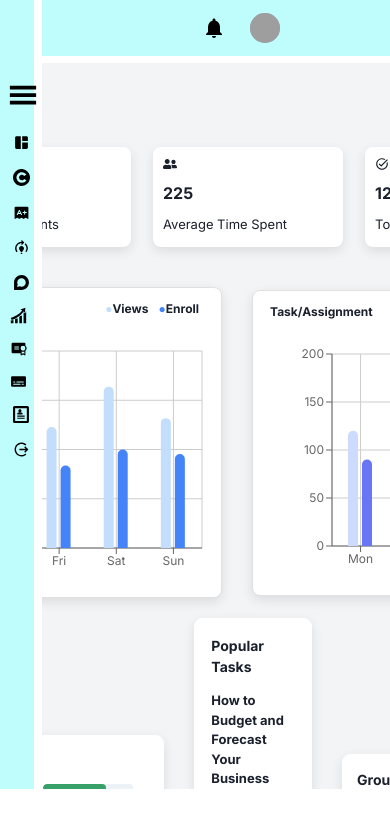
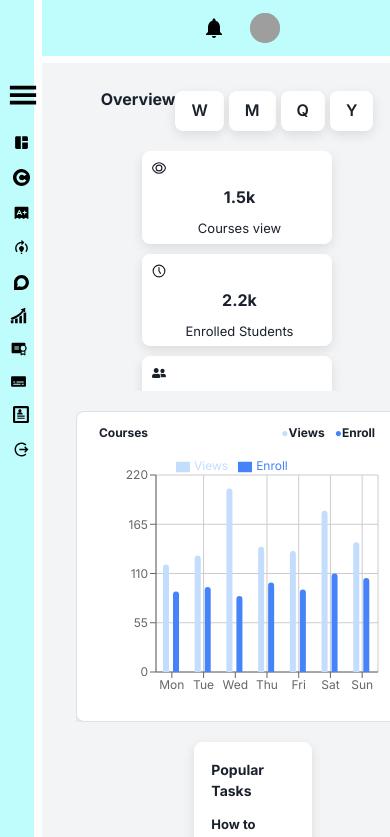
Before and after one commit to AnandM2803/E-Learning-Next-ChakraUI, a Next.js app: page /dashboard_admin in a window 390 px wide. Shown: the top 837 px of the page. Built offline with nearby package versions, Linux system fonts and the light colour scheme; grey boxes are pictures that could not be loaded.

Commit message:
admin media query

```diff
--- a/src/app/components/AdminCourseChart.js
+++ b/src/app/components/AdminCourseChart.js
@@ -1,5 +1,5 @@
 import React from "react";
-import { Grid, Text, Box, Flex } from "@chakra-ui/react";
+import { Grid, Text, Box, Flex, useMediaQuery } from "@chakra-ui/react";
 import {
   BarChart,
   Bar,
@@ -22,6 +22,8 @@ const data = [
 ];
 
 const AdminCourseChart = () => {
+  const [isMobile] = useMediaQuery("(max-width: 500px)");
+
   const maxHeight = Math.max(
     ...data.map((entry) => entry.Views),
     ...data.map((entry) => entry.Enroll)
@@ -36,8 +38,7 @@ const AdminCourseChart = () => {
       gap={2}
       padding={3}
       border="1px solid #e0e0e0"
-      width="500px"
-    >
+      width={isMobile ? "100%" : "500px"}>
       <Flex justifyContent="space-between" alignItems="center" paddingX="10px">
         <Text fontSize="12px" fontWeight="bold">
           Courses
@@ -62,14 +63,14 @@ const AdminCourseChart = () => {
             <Bar
               dataKey="Views"
               fill="#C3DDFD"
-              barSize={10}
+              barSize={isMobile ? 6 : 10}
               name="Views"
               radius={[10, 10, 0, 0]}
             />
             <Bar
               dataKey="Enroll"
               fill="#4483F8"
-              barSize={10}
+              barSize={isMobile ? 6 : 10}
               name="Enroll"
               radius={[10, 10, 0, 0]}
             />
--- a/src/app/components/AdminTopCard.js
+++ b/src/app/components/AdminTopCard.js
@@ -1,10 +1,8 @@
-"use client";
-import { Box, Text, Button } from "@chakra-ui/react";
+import { Box, Text, Button, useMediaQuery } from "@chakra-ui/react";
 import { LuClock5, LuClock12 } from "react-icons/lu";
 import { FaUserFriends } from "react-icons/fa";
 import { GrView } from "react-icons/gr";
 import { MdOutlineTaskAlt } from "react-icons/md";
-
 
 const AdminContent = [
   {
@@ -39,51 +37,76 @@ const AdminContent = [
   },
 ];
 
+const AdminTopCard = () => {
+  const [isSmallerThan768] = useMediaQuery("(max-width: 768px)");
 
-const AdminTopCard = () => {
   return (
     <>
       <Box display={"flex"} justifyContent={"space-between"}>
-          {/* text container  */}
-          <Box ml={"26px"} mt={"8px"}>
+        {/* text container */}
+        <Box ml={isSmallerThan768 ? '0' : '2px'} mt={isSmallerThan768 ? '8px' : '3px'}>
           <Text><b>Overview</b></Text>
         </Box>
-          {/* button containers  */}
-          <Box mr={"20px"} mt={"8px"}>
-            <Button mr={'5px'}  backgroundColor="#fff"
+        {/* button containers */}
+        <Box mt={isSmallerThan768 ? '12px' : '2px'}>
+          <Button
+            mr={'5px'}
+            backgroundColor="#fff"
             borderRadius="8px"
-            boxShadow="0 4px 12px rgba(0,0,0,0.1)">Week</Button>
-            <Button  backgroundColor="#fff"
+            boxShadow="0 4px 12px rgba(0,0,0,0.1)"
+          >
+            {isSmallerThan768 ? "W" : "Week"}
+          </Button>
+          <Button
+            backgroundColor="#fff"
             borderRadius="8px"
-            boxShadow="0 4px 12px rgba(0,0,0,0.1)" mr={'5px'}>Month</Button>
-            <Button  backgroundColor="#fff"
+            boxShadow="0 4px 12px rgba(0,0,0,0.1)"
+            mr={'5px'}
+          >
+            {isSmallerThan768 ? "M" : "Month"}
+          </Button>
+          <Button
+            backgroundColor="#fff"
             borderRadius="8px"
-            boxShadow="0 4px 12px rgba(0,0,0,0.1)" mr={'5px'}>Quarter</Button>
-            <Button  backgroundColor="#fff"
+            boxShadow="0 4px 12px rgba(0,0,0,0.1)"
+            mr={'5px'}
+          >
+            {isSmallerThan768 ? "Q" : "Quarter"}
+          </Button>
+          <Button
+            backgroundColor="#fff"
             borderRadius="8px"
-            boxShadow="0 4px 12px rgba(0,0,0,0.1)">Year</Button>
+            boxShadow="0 4px 12px rgba(0,0,0,0.1)"
+          >
+            {isSmallerThan768 ? "Y" : "Year"}
+          </Button>
         </Box>
       </Box>
-  {/* sub box container  */}
+      {/* sub box container */}
       <Box
         display={"flex"}
-          justifyContent='flex-start'
-          alignItems='center'
+        flexDirection={isSmallerThan768 ? "column" : "row"}
+        flexWrap={isSmallerThan768 ? "nowrap" : "wrap"}
+        justifyContent="flex-start"
+        alignItems="center"
         marginTop={"20px"}
-          height='120px'
+        height={isSmallerThan768 ? 'auto' : '120px'}
+        overflowY={isSmallerThan768 ? 'auto' : 'hidden'}
+        maxH={isSmallerThan768 ? '240px' : 'none'}
       >
         {AdminContent.map(item => (
           <Box
             key={item.id}
             width={"190px"}
             height={"100px"}
-              ml='22px'
-              mb='20px'
+            ml={isSmallerThan768 ? '0' : '22px'}
+            mb={isSmallerThan768 ? '10px' : '20px'}
             paddingLeft={"5px"}
             backgroundColor="#fff"
             borderRadius="8px"
             boxShadow="0 4px 12px rgba(0,0,0,0.1)"
             paddingTop={"5px"}
+            textAlign={isSmallerThan768 ? 'center' : 'left'}
           >
             <Box padding={'5px'} as={item.icon} size="24px" />
             <Text padding={'5px'}><b>{item.rating}</b></Text>
--- a/src/app/dashboard_admin/page.js
+++ b/src/app/dashboard_admin/page.js
@@ -1,5 +1,5 @@
-"use client";
-import { Box, VStack, HStack } from "@chakra-ui/react";
+'use client'
+import { Box, VStack, HStack, useMediaQuery } from "@chakra-ui/react";
 import AdminTopCard from "../components/AdminTopCard";
 import AdminCourseChart from "../components/AdminCourseChart";
 import AdminTaskChart from "../components/AdminTaskChart";
@@ -8,21 +8,33 @@ import AdminPopularTask from "../components/AdminPopularTask";
 import AdminGroupProgress from "../components/AdminGroupProgress";
 
 const Admin = () => {
+  const [isMobile] = useMediaQuery("(max-width: 768px)");
+
   return (
     <Box
-      backgroundColor={"#F3F4F6"}
+      backgroundColor="#F3F4F6"
       ml={{ base: "0", md: "9px" }}
       p={{ base: "4", md: "0" }}
-      h="86vh"
-      overflowY="auto"
+      overflowY="scroll"
+      h={isMobile ? '100%' :'86vh'}
     >
-      <VStack gap='20px'>
+      <VStack gap="20px" h="100%">
         <Box><AdminTopCard /></Box>
-        <HStack gap='30px'>
-          <Box><AdminCourseChart/></Box>
-          <Box><AdminTaskChart /></Box>
+
+        {/* Bar chart container */}
+        <HStack
+          gap={isMobile ? "20px" : "25px"}
+          overflowX={isMobile ? "auto" : "unset"}
+          flexWrap="nowrap"
+          justifyContent={isMobile ? "flex-start" : "space-between"}
+          w="90%"  // Ensure full width on mobile
+        >
+          <Box flexShrink="0" w={isMobile ? "100%" : "45%"} minWidth="200px"><AdminCourseChart /></Box>
+          <Box flexShrink="0" w={isMobile ? "100%" : "45%"} minWidth="200px"><AdminTaskChart /></Box>
         </HStack>
-        <HStack gap='30px'>
+
+        {/* Card container */}
+        <HStack gap="30px">
           <Box><AdminStudentEnrolled /></Box>
           <Box><AdminPopularTask /></Box>
           <Box><AdminGroupProgress /></Box>
```
Lines whose indentation alone changed are shown as unchanged.
